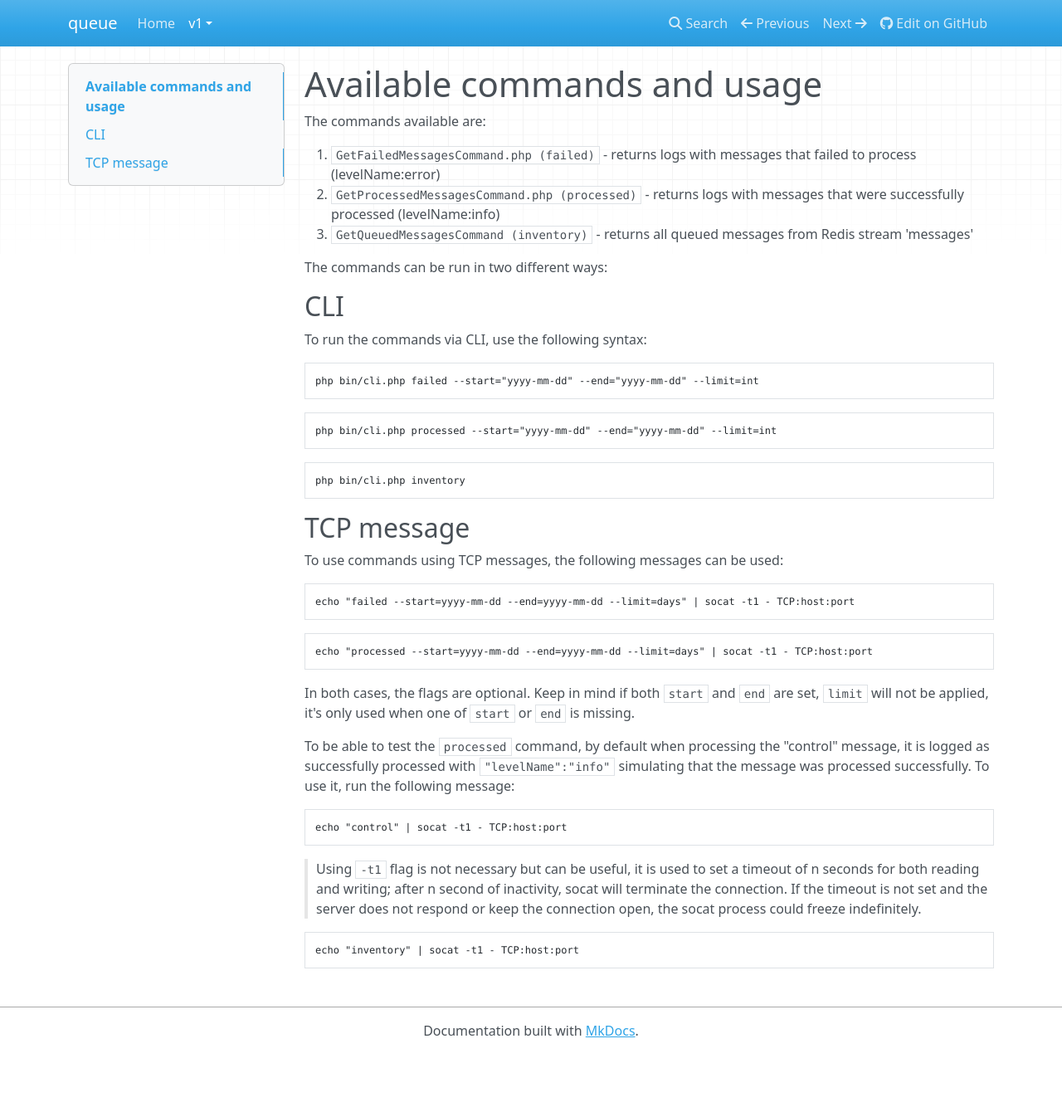
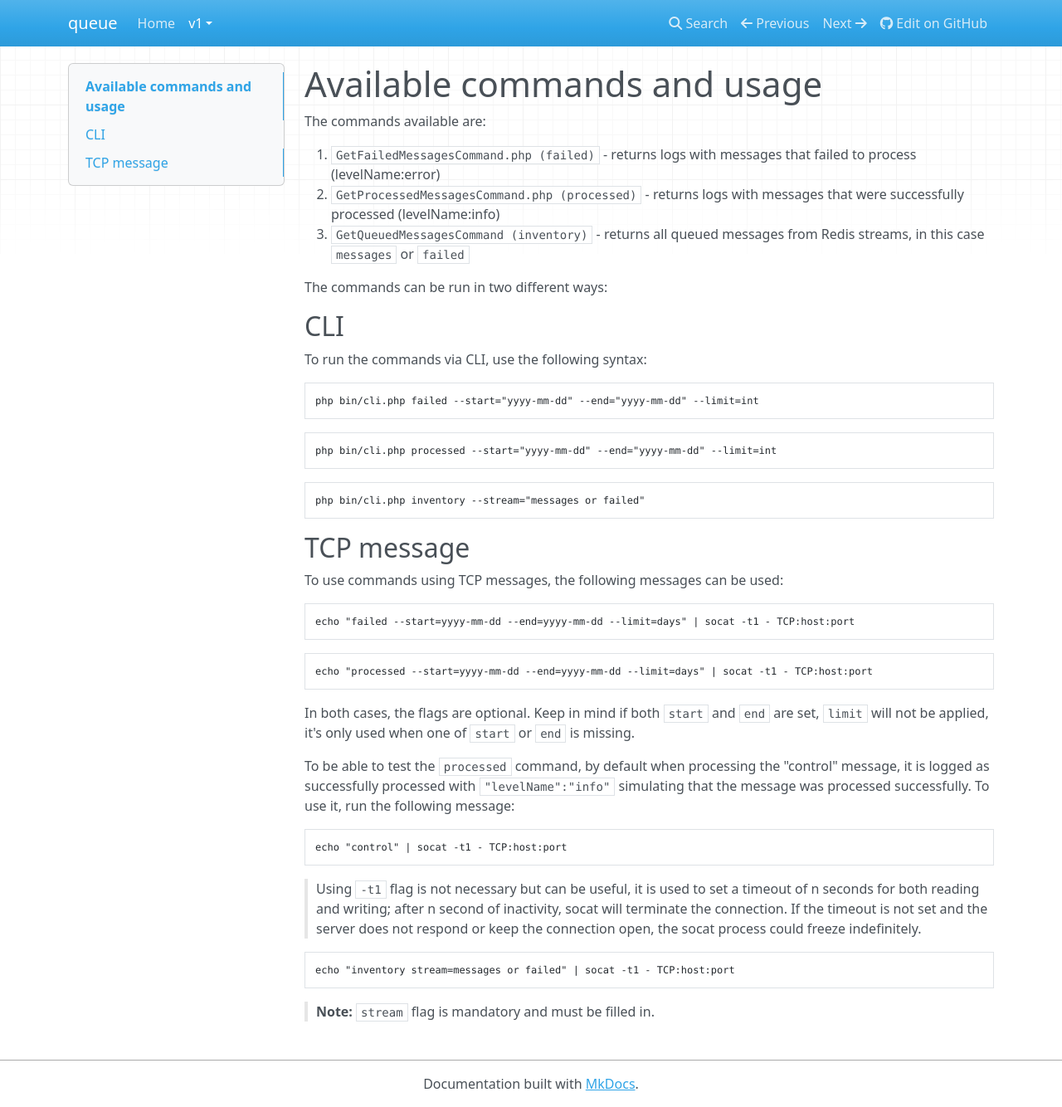
Before and after one commit to dotkernel/queue-documentation, an MkDocs documentation site: the page built from docs/book/v1/control-commands.md, in a window 1280 px wide and 1334 px high. Shown: the whole window at 83% size. Built offline with MkDocs 1.6.1, drawn with Linux system fonts in a browser that asks for light colours; nearby versions of some CDN libraries.

````diff
--- a/docs/book/v1/control-commands.md
+++ b/docs/book/v1/control-commands.md
@@ -4,7 +4,7 @@ The commands available are:
 
 1. `GetFailedMessagesCommand.php (failed)` - returns logs with messages that failed to process (levelName:error)
 2. `GetProcessedMessagesCommand.php (processed)` - returns logs with messages that were successfully processed (levelName:info)
-3. `GetQueuedMessagesCommand (inventory)` - returns all queued messages from Redis stream 'messages'
+3. `GetQueuedMessagesCommand (inventory)` - returns all queued messages from Redis streams, in this case `messages` or `failed`
 
 The commands can be run in two different ways:
 
@@ -21,7 +21,7 @@ php bin/cli.php processed --start="yyyy-mm-dd" --end="yyyy-mm-dd" --limit=int
 ```
 
 ```shell
-php bin/cli.php inventory
+php bin/cli.php inventory --stream="messages or failed"
 ```
 
 ## TCP message
@@ -47,5 +47,6 @@ echo "control" | socat -t1 - TCP:host:port
 > Using `-t1` flag is not necessary but can be useful, it is used to set a timeout of n seconds for both reading and writing; after n second of inactivity, socat will terminate the connection. If the timeout is not set and the server does not respond or keep the connection open, the socat process could freeze indefinitely.
 
 ```shell
-echo "inventory" | socat -t1 - TCP:host:port
+echo "inventory stream=messages or failed" | socat -t1 - TCP:host:port
 ```
+> **Note:** `stream` flag is mandatory and must be filled in.
--- a/mkdocs.yml
+++ b/mkdocs.yml
@@ -12,6 +12,7 @@ nav:
       - "Understanding the Queue": v1/what-is-queue.md
       - Server Setup: v1/server-setup.md
       - Installation: v1/installation.md
+      - Messenger Configuration: v1/messenger-configuration.md
       - Control Commands: v1/control-commands.md
       - Valkey: v1/valkey.md
       - How to:
````
Also changed, not shown: docs/book/v1/messenger-configuration.md (added, +53 -0 lines).
